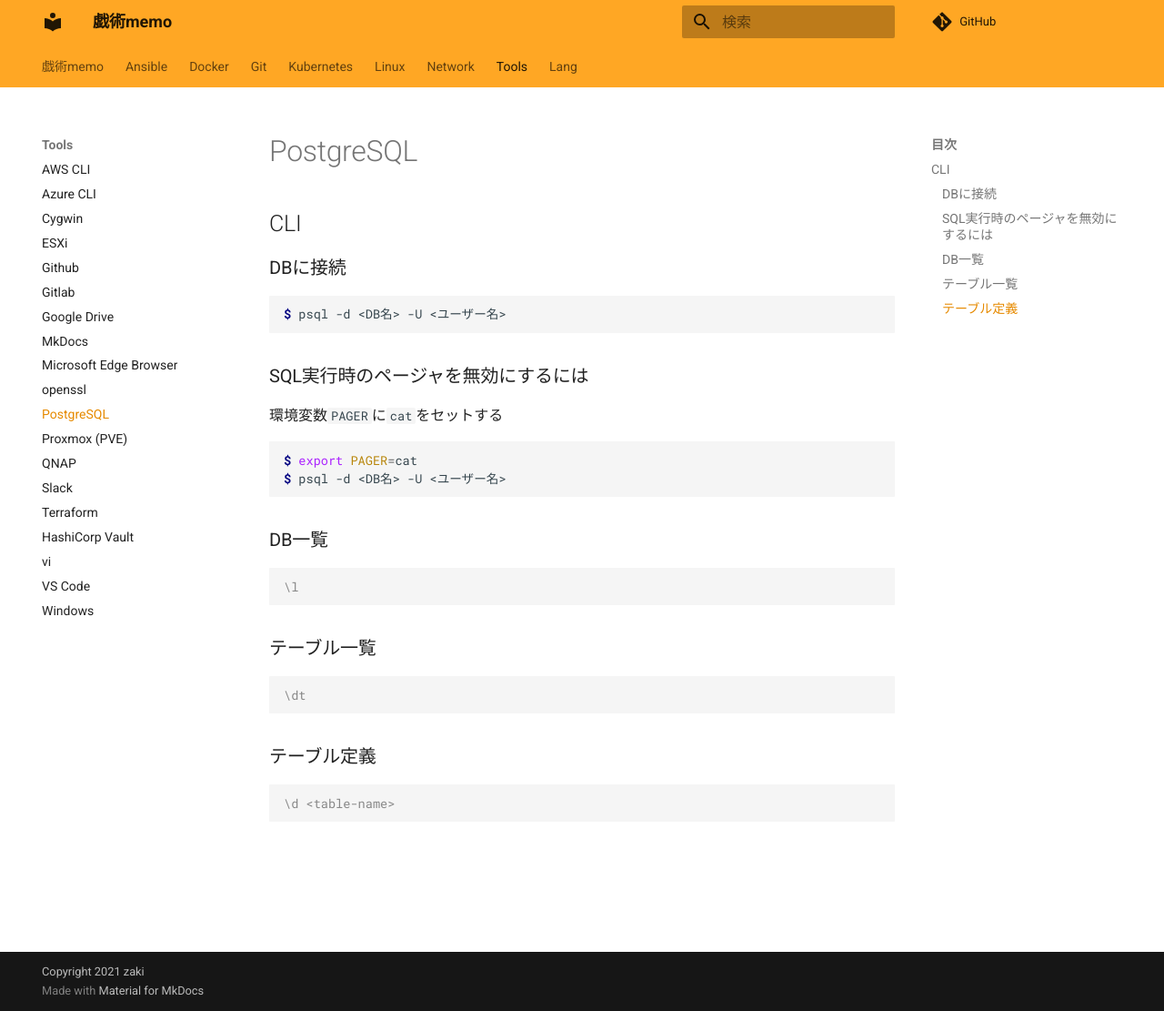
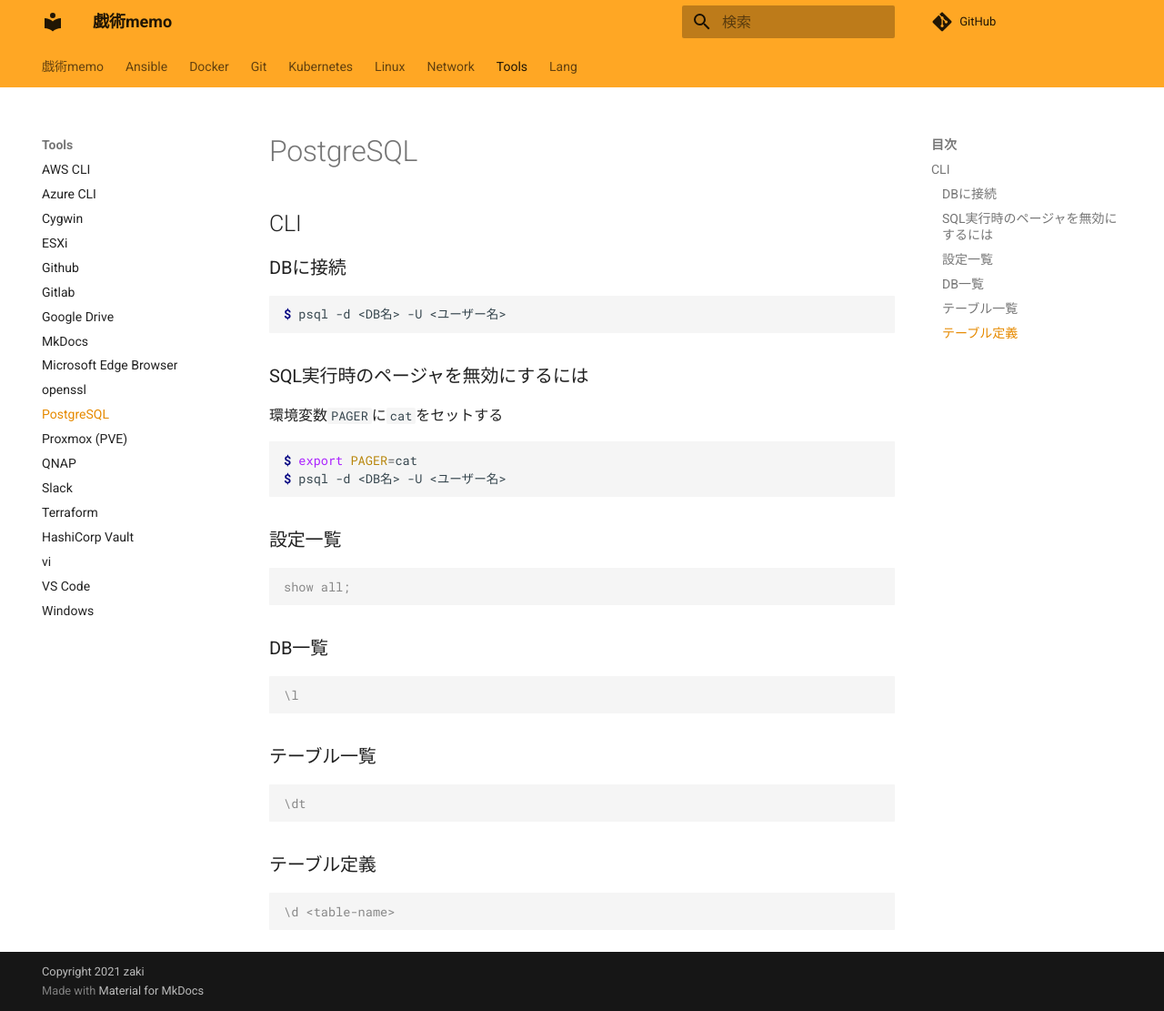
Before and after one commit to zaki-lknr/docs, an MkDocs documentation site: the page built from docs/Tools/postgresql.md, in a window 1280 px wide and 1111 px high. Shown: the whole window at 91% size. Built offline with MkDocs 1.6.1 and Material for MkDocs 9.7.7, drawn with Linux system fonts in a browser that asks for light colours; comment, search, counter and statistics services are not loaded.

Commit message:
add: postgresql: 設定一覧

````diff
--- a/docs/Tools/postgresql.md
+++ b/docs/Tools/postgresql.md
@@ -17,6 +17,12 @@ $ export PAGER=cat
 $ psql -d <DB名> -U <ユーザー名>
 ```
 
+### 設定一覧
+
+```console
+show all;
+```
+
 ### DB一覧
 
 ```console
````
